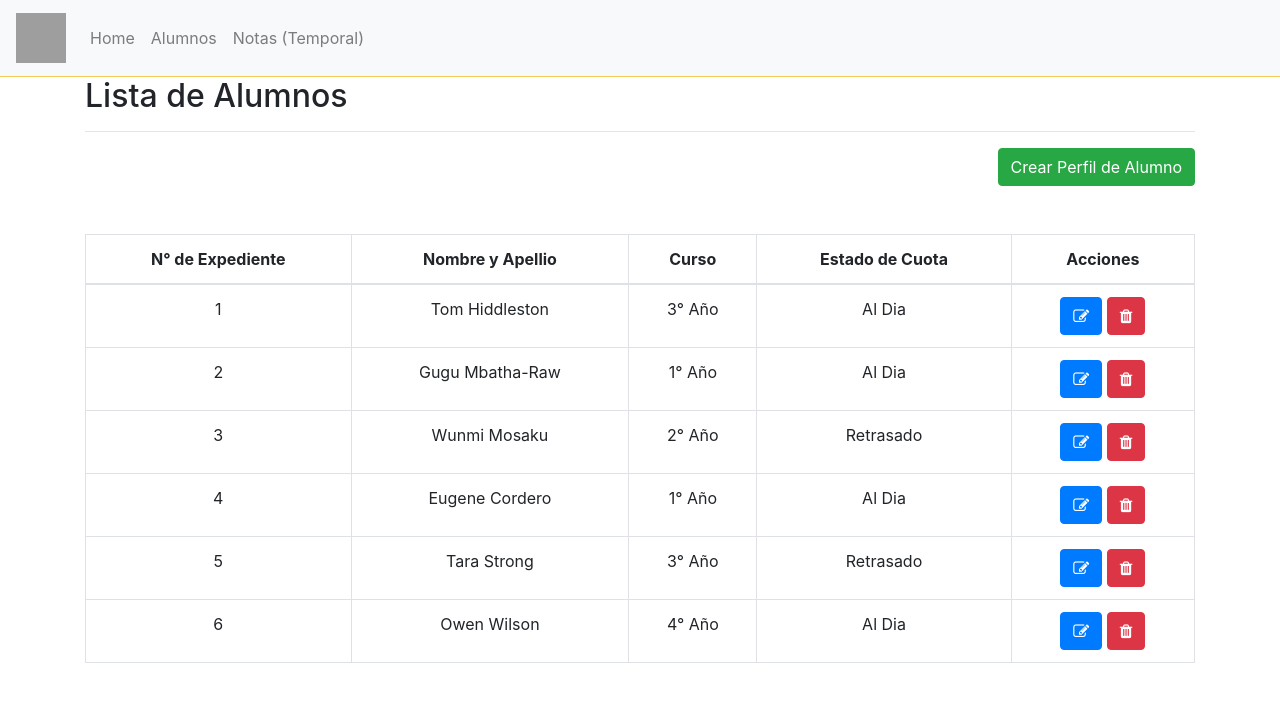
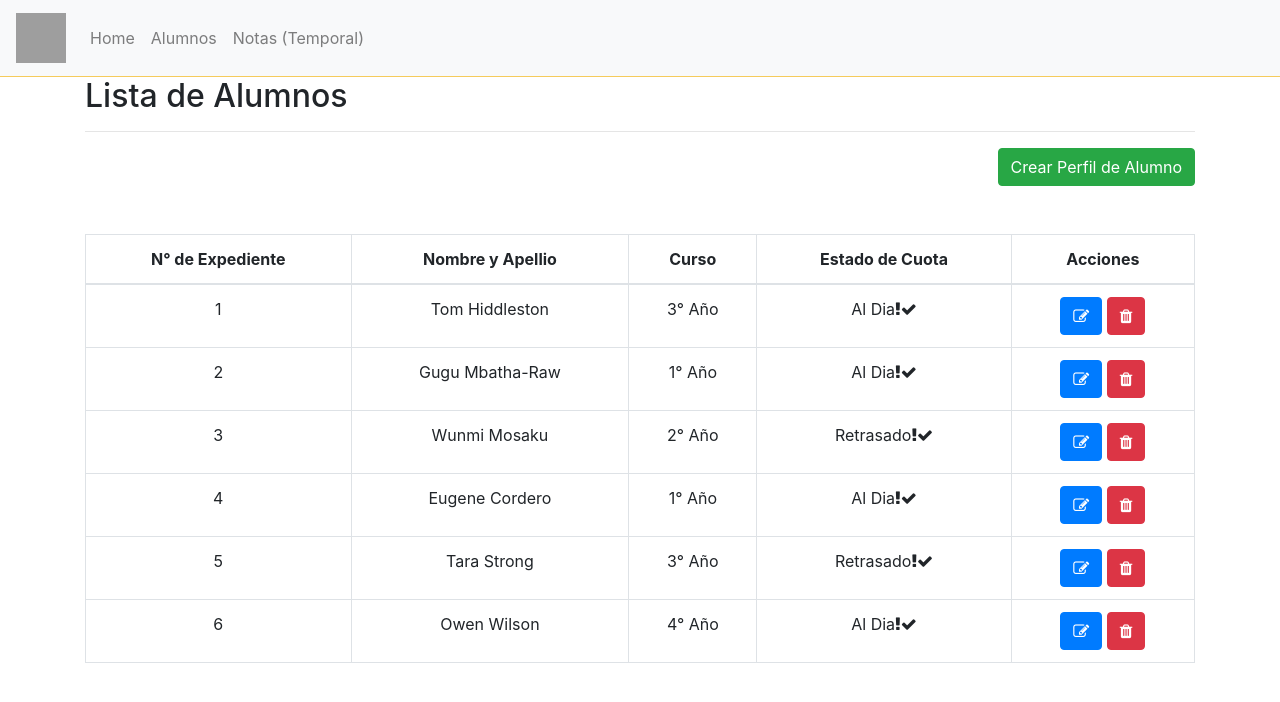
Before and after one commit to gabogarcia1/repo-frontend-pf, a React (Create React App) app: page /alumnos in a window 1280 px wide. Shown: the top 702 px of the page. Built offline with nearby package versions, Linux system fonts and the light colour scheme; grey boxes are pictures that could not be loaded.

Commit message:
ideas para el estado de la cuota

```diff
--- a/src/pages/ListaAlumnos.jsx
+++ b/src/pages/ListaAlumnos.jsx
@@ -168,7 +168,7 @@ const ListaAlumnos = () => {
               <td>{elemento.expediente}</td>
               <td>{elemento.nombreyapellido}</td>
               <td>{elemento.curso}</td>
-              <td>{elemento.estadodecuota}</td>
+              <td>{elemento.estadodecuota}<i class="fa fa-exclamation" aria-hidden="true"></i><i class="fa fa-check" aria-hidden="true"></i></td>
               <td>
                 <button
                   className="btn btn-primary"
```
